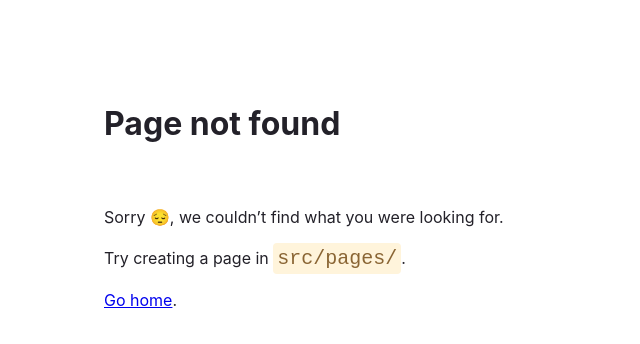
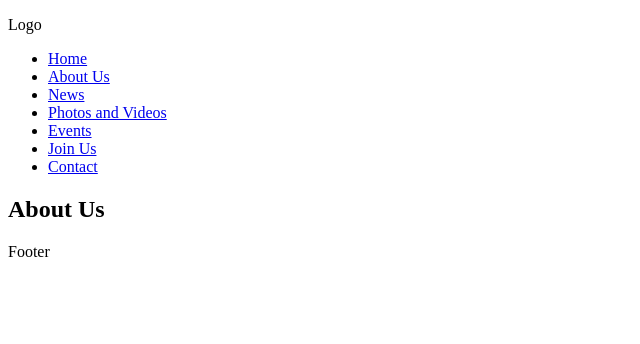
Before and after one commit to rubenmendoza/scouts-miami, a Gatsby site: page /about-us in a window 1280 px wide. Before the commit this address had no page. Shown: the whole page, without its empty margins (0-640 px from the left). Built offline with nearby package versions, Linux system fonts and the light colour scheme; Gatsby itself is replaced by a stand-in of ours.

Commit message:
Feature: Added Navigation and Layout

```diff
--- /dev/null
+++ b/src/components/layout.tsx
@@ -0,0 +1,27 @@
+import { PageProps } from "gatsby";
+import * as React from "react";
+import Navbar from "./navbar";
+
+export interface props {
+  children?: React.ReactNode;
+}
+
+const Layout = ({ children }: props) => {
+  return (
+    <>
+      <header>
+        <p>Logo</p>
+        <Navbar />
+      </header>
+      <article>
+        <h1></h1>
+        {children}
+      </article>
+      <footer>
+        <p>Footer</p>
+      </footer>
+    </>
+  );
+};
+
+export default Layout;
--- a/src/components/navbar.tsx
+++ b/src/components/navbar.tsx
@@ -1,49 +1,51 @@
-import type { PageProps } from "gatsby";
+import { Link } from "gatsby";
 import * as React from "react";
 
-const navitems =[
+const navitems = [
   {
-        url: "/",
-        name:"Home",
+    url: "",
+    name: "Home",
   },
   {
-        url: "/about-us",
-        name:"About Us",
+    url: "about-us",
+    name: "About Us",
   },
   {
-        url: "/news",
-        name:"News",
+    url: "news",
+    name: "News",
   },
   {
-        url: "/media",
-        name:"Photos and Videos",
+    url: "media",
+    name: "Photos and Videos",
   },
   {
-        url: "/events",
-        name:"Events",
+    url: "events",
+    name: "Events",
   },
   {
-        url: "/join-us",
-        name:"Join Us",
+    url: "join-us",
+    name: "Join Us",
   },
   {
-        url: "/contact",
-        name:"Contact",
+    url: "contact",
+    name: "Contact",
   },
-]
+];
 
-const Navbar:React.FC<PageProps> = () =>{
-    return(
+const Navbar = () => {
+  return (
     <nav>
       <ul>
-                {navitems.map(navitem =>(
+        {navitems.map((navitem) => (
           <li>
-                        <a href="{navitem.url}">{navitem.name}</a>
+            <Link key={navitem.name} to={`/${navitem.url}`}>
+              {navitem.name}
+            </Link>
           </li>
         ))}
       </ul>
     </nav>
-    )
-}
+  );
+};
 
-export default Navbar
+export default Navbar;
--- /dev/null
+++ b/src/pages/about-us.tsx
@@ -0,0 +1,14 @@
+import { HeadFC } from "gatsby";
+import * as React from "react";
+import Layout from "../components/layout";
+
+const AboutUs = () => {
+  return (
+    <Layout>
+      <h1>About Us</h1>
+    </Layout>
+  );
+};
+
+export default AboutUs;
+export const Head: HeadFC = () => <title>About Us</title>;
```
Also changed, not shown: src/pages/aboutus.tsx (deleted, +0 -11 lines), src/pages/index.tsx (+4 -2 lines). Lines whose indentation alone changed are shown as unchanged.
